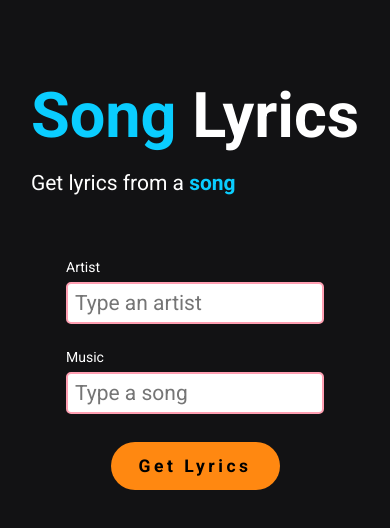
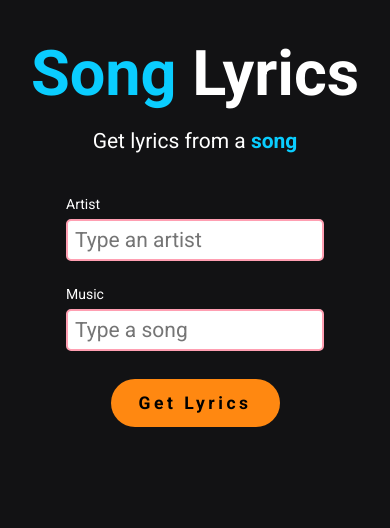
Before and after one commit to andreseichi/song-lyrics, a React (Create React App) app: page / in a window 390 px wide. Shown: the top 528 px of the page. Built offline with nearby package versions, Linux system fonts and the light colour scheme.

Commit message:
mobile responsive

```diff
--- a/src/styles/home.module.scss
+++ b/src/styles/home.module.scss
@@ -1,22 +1,32 @@
 .contentContainer {
   max-width: 1120px;
   margin: 0 auto;
-  height: 100vh;
+  min-height: 100vh;
 
   display: flex;
   flex-direction: column;
   align-items: center;
   justify-content: flex-start;
+
+  @media screen and (max-width: 480px) {
+    width: 100%;
+    padding: 0 0.75rem;
+  }
 }
 
 .hero {
   max-width: 600px;
   margin-top: 6rem;
 
+  @media screen and (max-width: 480px) {
+    margin-top: 3rem;
+  }
+
   h1 {
     font-size: 4.5rem;
     line-height: 4.5rem;
     font-weight: 900;
+    text-align: center;
 
     span {
       color: var(--blue-500);
@@ -33,6 +43,10 @@
 
       font-weight: bold;
     }
+
+    @media screen and (max-width: 480px) {
+      text-align: center;
+    }
   }
 
   button {
@@ -48,6 +62,10 @@
   flex-direction: column;
   align-items: center;
   justify-content: center;
+
+  @media screen and (max-width: 480px) {
+    margin-top: 1rem;
+  }
 
   .inputWrapper {
     width: 100%;
@@ -113,6 +131,11 @@
     font-size: 3rem;
     line-height: 3rem;
     font-weight: 700;
+
+    @media screen and (max-width: 480px) {
+      font-size: 1.5rem;
+      line-height: normal;
+    }
   }
 }
 
@@ -153,5 +176,9 @@
     span {
       color: var(--blue-500);
     }
+
+    @media screen and (max-width: 480px) {
+      font-size: 2rem;
+    }
   }
 }
```
